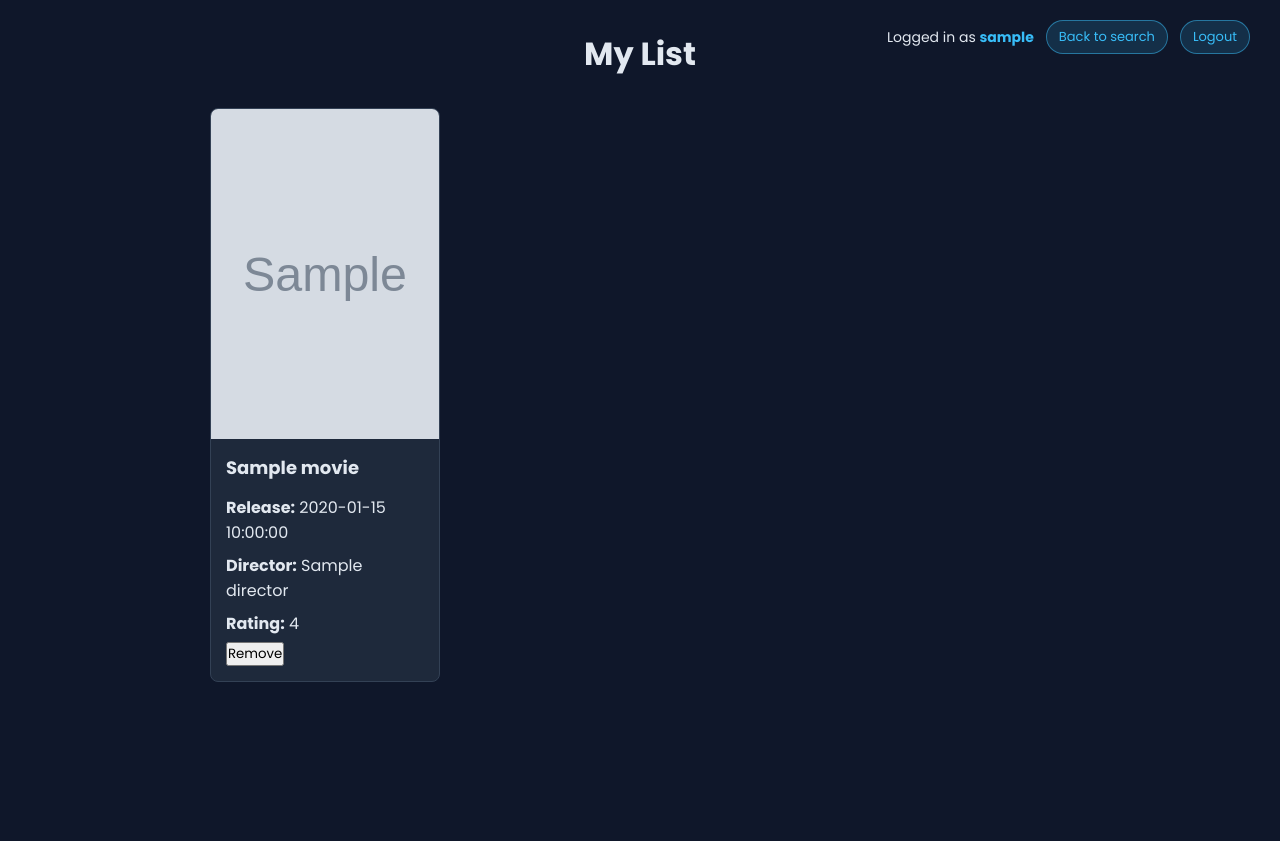
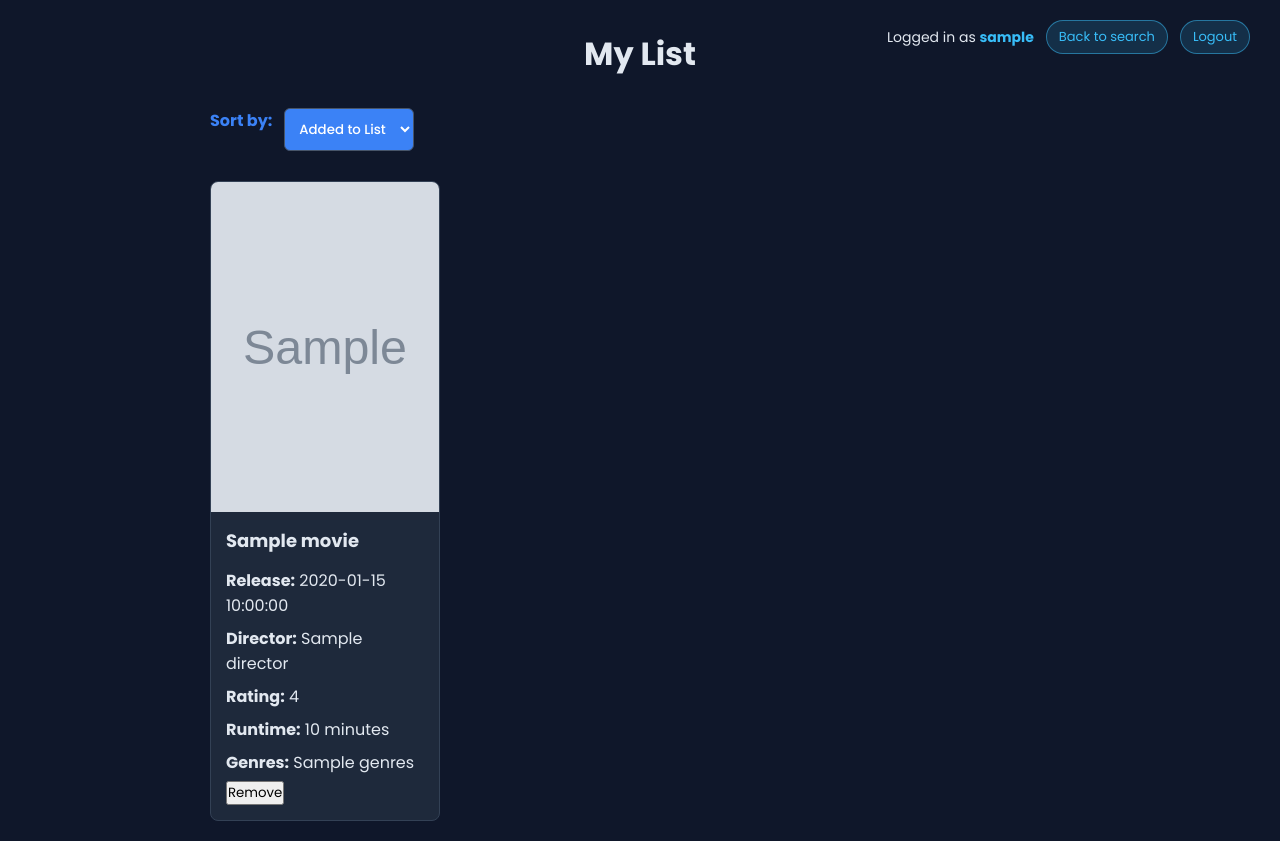
Before and after one commit to Bibbee/DA109A_Grupp_02, a Flask app: template project/templates/my_list.html in a window 1280 px wide. Before the commit the page ends 682 px from the top, so only its background shows below. Run offline with Flask 3, Linux system fonts and the light colour scheme; the template is opened without the code that fills it: most values are stand-ins (such as "Sample title", 1, 10 or a date in 2020); grey boxes marked "Sample" are stand-in pictures.

Commit message:
sorting list
kan sortera listan baserat på olika saker, la in fler detaljer i movie cards

```diff
--- a/project/app.py
+++ b/project/app.py
@@ -30,6 +30,25 @@ BASE_URL = "https://api.themoviedb.org/3" # base URL for TMDB requests
 DB_FILE = "users.json" # JSON file where we store users and favorites (for now)
 
 
+def format_runtime(minutes):
+    """Convert minutes to human readable format (e.g., '2 hours 20 minutes' or '45 minutes')"""
+    if not minutes:
+        return "Unknown"
+    minutes = int(minutes)
+    if minutes >= 60:
+        hours = minutes // 60
+        remaining_minutes = minutes % 60
+        if remaining_minutes == 0:
+            return f"{hours} hour{'s' if hours > 1 else ''}"
+        else:
+            return f"{hours} hour{'s' if hours > 1 else ''} {remaining_minutes} minute{'s' if remaining_minutes > 1 else ''}"
+    else:
+        return f"{minutes} minute{'s' if minutes > 1 else ''}"
+
+
+app.jinja_env.filters['format_runtime'] = format_runtime
+
+
 def build_poster_url(poster_path, size="w342"):
     if not poster_path:
         return None
@@ -53,6 +72,24 @@ def get_director(movie_id):
     return None
 
 
+def get_movie_details(movie_id):
+    """Fetch full movie details from TMDB including runtime and genres.
+
+    Returns a dict with runtime and genres or empty dict if not found."""
+    url = f"{BASE_URL}/movie/{movie_id}"
+    params = {"api_key": API_KEY}
+    response = requests.get(url, params=params)
+
+    if response.status_code == 200:
+        data = response.json()
+        genres = [g.get("name") for g in data.get("genres", [])]
+        return {
+            "runtime": data.get("runtime"),
+            "genres": genres
+        }
+    return {"runtime": None, "genres": []}
+
+
 def search_movies(query):
     """Ask TMDB for movies that match the search text.
 
@@ -74,6 +111,7 @@ def search_movies(query):
 
         for m in results:
             director = get_director(m.get("id"))
+            details = get_movie_details(m.get("id"))
             movies.append({
                 "id": m.get("id"),
                 "title": m.get("title"),
@@ -81,6 +119,8 @@ def search_movies(query):
                 "rating": m.get("vote_average"),
                 "poster_url": build_poster_url(m.get("poster_path")),
                 "director": director,
+                "runtime": details.get("runtime"),
+                "genres": details.get("genres"),
             })
     else:
         print("TMDB error:", response.status_code, response.text)
@@ -128,6 +168,7 @@ def search_movies_by_director(director_name):
         directed_movies = [m for m in crew if m.get("job") == "Director"][:16]
 
         for m in directed_movies:
+            details = get_movie_details(m.get("id"))
             movies.append({
                 "id": m.get("id"),
                 "title": m.get("title"),
@@ -135,6 +176,8 @@ def search_movies_by_director(director_name):
                 "rating": m.get("vote_average"),
                 "poster_url": build_poster_url(m.get("poster_path")),
                 "director": actual_director_name,
+                "runtime": details.get("runtime"),
+                "genres": details.get("genres"),
             })
 
     return movies
@@ -304,6 +347,8 @@ def add_favorite():
     release_date = request.form.get("release_date")
     rating = request.form.get("rating")
     director = request.form.get("director")
+    runtime = request.form.get("runtime")
+    genres = request.form.get("genres")
 
     username = session["username"]
     user = find_user(username)
@@ -322,6 +367,8 @@ def add_favorite():
             "release_date": release_date,
             "rating": rating,
             "director": director,
+            "runtime": runtime,
+            "genres": genres,
         })
         update_user(user)
 
@@ -344,11 +391,22 @@ def my_list():
     user = find_user(username)
     favorites = user.get("favorites", []) if user else []
 
+    # Get sort parameter from query string, default to "added"
+    sort_by = request.args.get("sort", "added")
+
+    # Sort the favorites based on the selected option
+    if sort_by == "rating":
+        favorites = sorted(favorites, key=lambda x: float(x.get("rating", 0)), reverse=True)
+    elif sort_by == "release":
+        favorites = sorted(favorites, key=lambda x: x.get("release_date", ""), reverse=True)
+    # "added" keeps the original order (no sorting needed)
+
     # Render the my_list.html with the user's current info
     return render_template(
         "my_list.html",
         username=username,
         favorites=favorites,
+        sort_by=sort_by,
     )
 
 #--- REMOVING MOVIES ROUTE---
--- a/project/static/style.css
+++ b/project/static/style.css
@@ -64,6 +64,34 @@ h1 {
 
 .search-form button:hover {
   background: #2563eb;
+}
+
+/* === Sort Controls (My List) === */
+.sort-controls {
+  display: flex;
+  justify-content: left;
+  align-items: left;
+  gap: 12px;
+  margin-bottom: 30px;
+}
+
+.sort-controls label {
+  color: #3b82f6;
+  font-weight: 600;
+}
+
+#sort-dropdown {
+  padding: 10px;
+  border-radius: 6px;
+  border: 1px solid #475569;
+  background: #3b82f6;
+  color: white;
+  cursor: pointer;
+  font-weight: 500;
+}
+
+#sort-dropdown:hover {
+  background: #475569;
 }
 
 /* === Movie Results Grid === */
--- a/project/templates/my_list.html
+++ b/project/templates/my_list.html
@@ -16,6 +16,15 @@
     </div>
 
     {% if favorites %}
+        <div class="sort-controls">
+            <label for="sort-dropdown"><strong>Sort by:</strong></label>
+            <select id="sort-dropdown" onchange="changeSortOrder(this.value)">
+                <option value="added" {% if sort_by == 'added' %}selected{% endif %}>Added to List</option>
+                <option value="rating" {% if sort_by == 'rating' %}selected{% endif %}>Rating</option>
+                <option value="release" {% if sort_by == 'release' %}selected{% endif %}>Release Date</option>
+            </select>
+        </div>
+
         <div class="results">
             {% for movie in favorites %}
                 <div class="movie-card">
@@ -29,6 +38,12 @@
                         <p><strong>Release:</strong> {{ movie.release_date or "Unknown" }}</p>
                         <p><strong>Director:</strong> {{ movie.director or "Unknown" }}</p>
                         <p><strong>Rating:</strong> {{ movie.rating }}</p>
+                        {% if movie.runtime %}
+                            <p><strong>Runtime:</strong> {{ movie.runtime|format_runtime }}</p>
+                        {% endif %}
+                        {% if movie.genres %}
+                            <p><strong>Genres:</strong> {{ movie.genres }}</p>
+                        {% endif %}
 
                         <form method="post"
                               action="{{ url_for('remove_favorite') }}"
@@ -53,6 +68,12 @@
 
 <div id="toast-container" class="toast-container"></div>
 
+<script>
+function changeSortOrder(sortValue) {
+    window.location.href = "{{ url_for('my_list') }}?sort=" + sortValue;
+}
+</script>
+
 <script src="{{ url_for('static', filename='script.js') }}"></script>
 </body>
 </html>
```
Also changed, not shown: project/templates/movies.html (+8 -0 lines), update_rlist_movies.py (added, +98 -0 lines).
